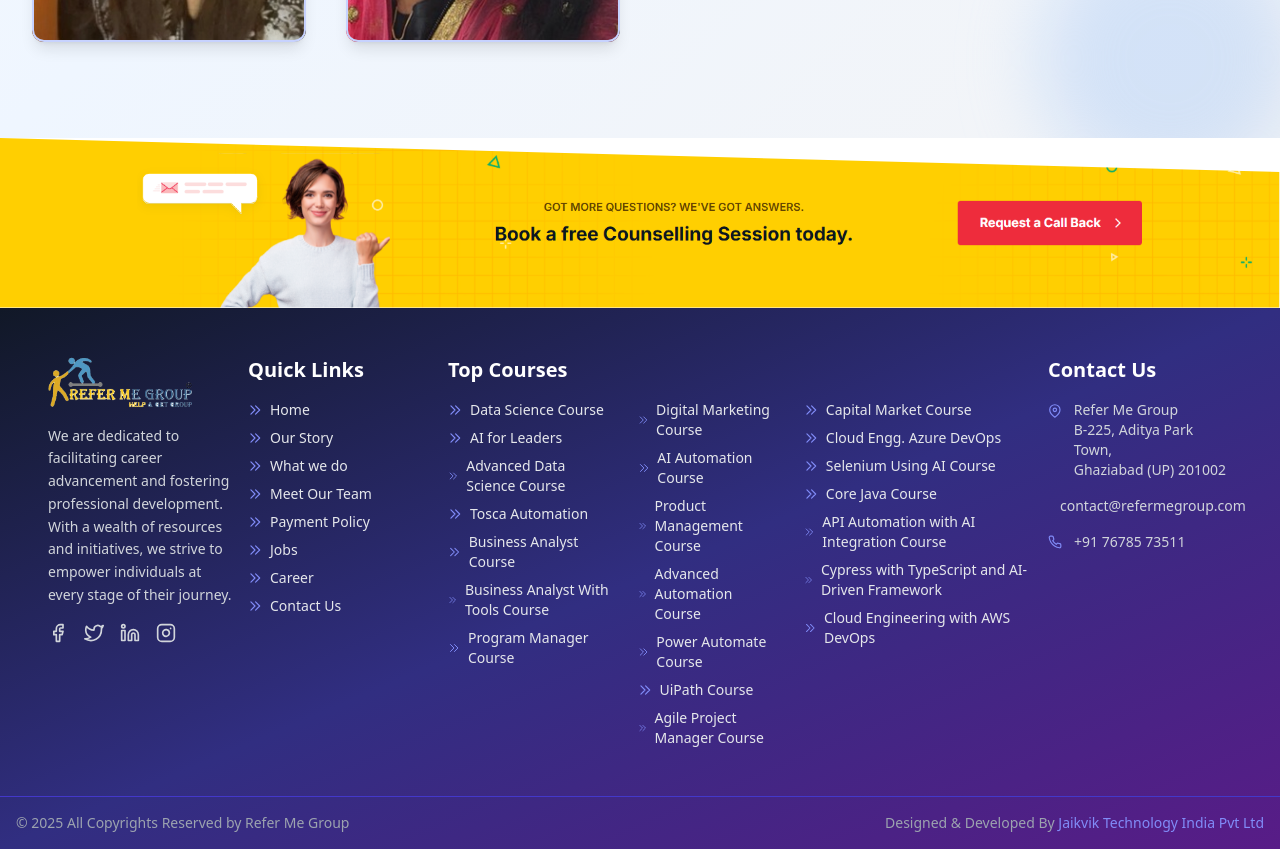
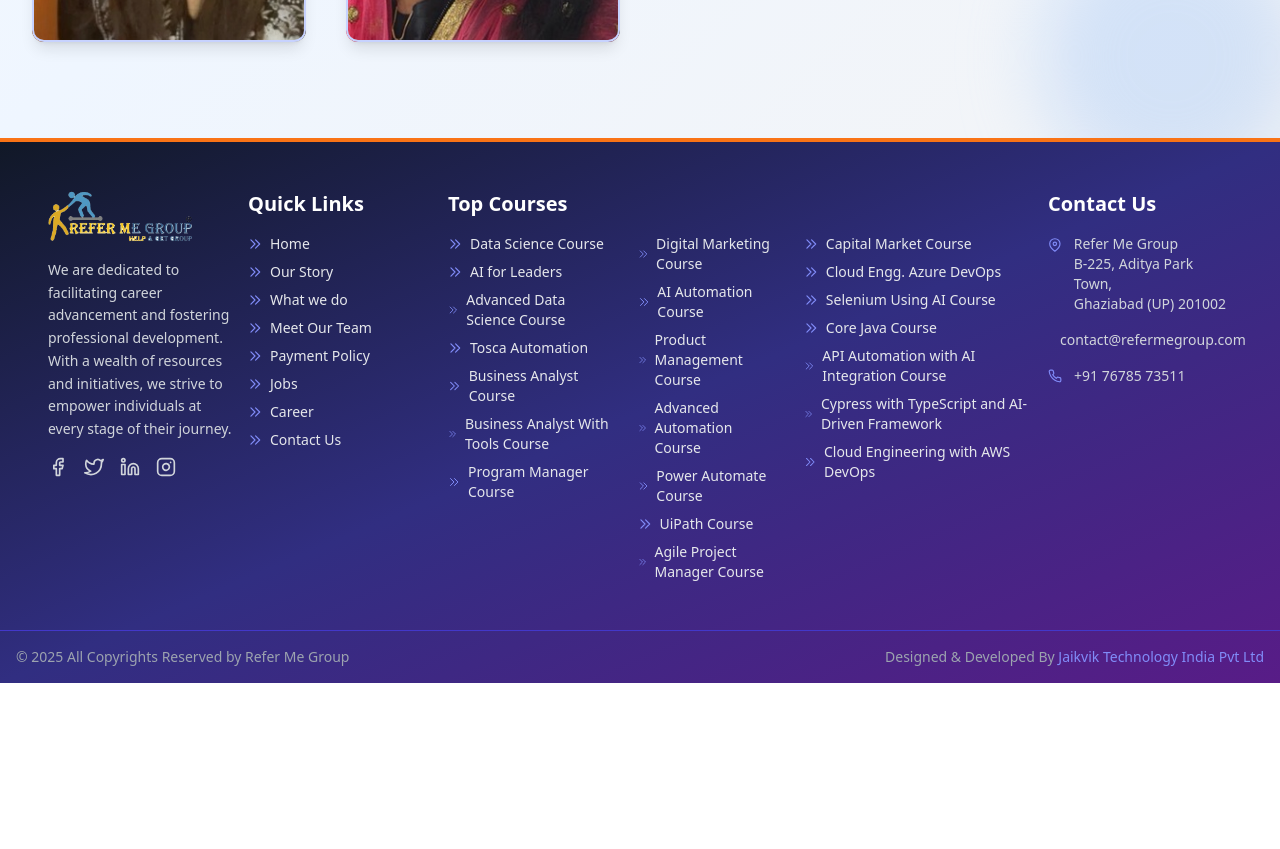
Before and after one commit to nany0074/refer-me, a React (Vite) app: page /about/team in a window 1280 px wide. Shown: the part 1200-2049 px from the top of the page. After the commit the page ends 1883 px from the top, so only its background shows below. Built offline with nearby package versions, Linux system fonts and the light colour scheme; what react-head would draw is missing.

Commit message:
homepage changes

```diff
--- a/src/common/footer/Footer.jsx
+++ b/src/common/footer/Footer.jsx
@@ -167,14 +167,14 @@
   return (
     <>
       {/* Decorative Footer Image */}
-      <img
+      {/* <img
         src="/assets/banners/footer.png"
         alt="Footer Banner"
         className="w-full"
         style={{ clipPath: 'polygon(0 0, 100% 20%, 100% 100%, 0% 100%)' }}
-      />
+      /> */}
 
-      <footer className="bg-gradient-to-br from-gray-900 via-indigo-900 to-purple-900 text-gray-200">
+      <footer className="bg-gradient-to-br from-gray-900 via-indigo-900 to-purple-900 text-gray-200 border-t-4 border-orange-500">
 
         {/* ===== First Footer Section ===== */}
         <div className="max-w-full mx-auto px-12 py-12 grid grid-cols-1 md:grid-cols-6 gap-4">
--- a/src/components/HeroSection.jsx
+++ b/src/components/HeroSection.jsx
@@ -50,15 +50,15 @@
               </div>
               <div className="flex-1 grid grid-cols-3 gap-4 md:gap-6">
                 <div className="text-center p-4 rounded-lg transition-all duration-300 hover:bg-blue-50 hover:shadow-md">
-                  <p className="text-4xl font-extrabold text-blue-700 animate-pulse-once">60K+</p>
-                  <p className="text-gray-700 mt-2 font-medium">Companies Trained</p>
+                  <p className="text-4xl font-extrabold text-blue-700 animate-pulse-once">10K+</p>
+                  <p className="text-gray-700 mt-2 font-medium">Trained Corporates</p>
                 </div>
                 <div className="text-center p-4 rounded-lg transition-all duration-300 hover:bg-blue-50 hover:shadow-md">
-                  <p className="text-4xl font-extrabold text-blue-700 animate-pulse-once">300K+</p>
+                  <p className="text-4xl font-extrabold text-blue-700 animate-pulse-once">20+</p>
                   <p className="text-gray-700 mt-2 font-medium">Courses & Videos</p>
                 </div>
                 <div className="text-center p-4 rounded-lg transition-all duration-300 hover:bg-blue-50 hover:shadow-md">
-                  <p className="text-4xl font-extrabold text-blue-700 animate-pulse-once">700+</p>
+                  <p className="text-4xl font-extrabold text-blue-700 animate-pulse-once">1400+</p>
                   <p className="text-gray-700 mt-2 font-medium">Training Providers</p>
                 </div>
               </div>
--- a/src/components/HomeBanner.jsx
+++ b/src/components/HomeBanner.jsx
@@ -14,14 +14,14 @@
       title: "Summer Collection",
       subtitle: "New Arrivals 2023",
       // image: '../../src/assets/banners/ban2.png', // - wrong method
-      image: '/assets/banners/image (3).png', // - right metho
+      image: '/assets/banners/online-coures8 (4).jpg', // - right metho
       cta: "Shop Now"
     },
     {
       id: 2,
       title: "Winter Special",
       subtitle: "Up to 50% Off",
-      image: "/assets/banners/ban2.png",
+      image: "assets/banners/online-coures8 (4).jpg",
       cta: "Discover More"
     },
     {
@@ -35,7 +35,7 @@
         id: 4,
         title: "Limited Edition",
         subtitle: "Exclusive Designs",
-        image: "/assets/banners/online-coures 3.jpg",
+        image: "assets/banners/online-coures8 (4).jpg",
         cta: "View Collection"
       },
       {
@@ -63,7 +63,7 @@
         id: 8,
         title: "Limited Edition",
         subtitle: "Exclusive Designs",
-        image: "/assets/banners/online-courses6.jpeg",
+        image: "/assets/banners/online-coures7 (1).jpg",
         cta: "View Collection"
       }
   ];
--- a/src/components/TestimonialSection.jsx
+++ b/src/components/TestimonialSection.jsx
@@ -151,11 +151,11 @@
                 READ MORE
               </a> */}
               <div className="flex items-center mt-4 border-t-2 pt-4">
-                <img
+                {/* <img
                   src="https://via.placeholder.com/40"
                   alt="avatar"
                   className="w-10 h-10 rounded-full mr-3"
-                />
+                /> */}
                 <div>
                   <p className="font-medium">{testimonial.author}</p>
                   <p className="text-sm text-gray-500">{testimonial.role}</p>
--- a/src/pages/About/Team.jsx
+++ b/src/pages/About/Team.jsx
@@ -10,10 +10,10 @@
         name: 'Neelaam Baranwal',
         role: 'Strategic Partner',
         image: '/assets/teams/team (1).jpeg',
-        linkedin: 'https://linkedin.com/in/aarav',
-        twitter: 'https://twitter.com/aarav',
-        github: 'https://github.com/aarav',
-        bio: 'A visionary leader ',
+        linkedin: null,
+        twitter: null,
+        github: null,
+        bio: 'Visionary Strategist',
         video: null,
     },
     {
@@ -21,10 +21,10 @@
         name: 'Saroj Baranwal',
         role: 'Strategic Partner',
         image: '/assets/teams/team (2).jpeg',
-        linkedin: 'https://linkedin.com/in/priya',
+        linkedin: null,
         twitter: null,
         github: null,
-        bio: 'Saroj excels at identifying top-tier talent and building strong, lasting relationships. Her expertise ensures that both companies and candidates find their perfect match.',
+        bio: 'People Connector',
         video: null,
     },
     {
@@ -32,10 +32,10 @@
         name: 'Gouda Somesh Yadav',
         role: 'Training Coordinator',
         image: '/assets/teams/team (3).jpeg',
-        linkedin: 'https://linkedin.com/in/vikram',
-        twitter: 'https://twitter.com/vikram',
+        linkedin: null,
+        twitter: null,
         github: null,
-        bio: 'An industry veteran with 20+ years experience, He crafts cutting-edge training programs that equip professionals with in-demand skills for career advancement.',
+        bio: 'Training Expert',
         video: null,
     },
     {
@@ -43,10 +43,10 @@
         name: 'Snehal Mawle',
         role: 'Training Head',
         image: '/assets/teams/team (4).jpeg',
-        linkedin: 'https://linkedin.com/in/deepika',
+        linkedin: 'https://www.linkedin.com/in/snehal-mawle-88a246257/',
         twitter: null,
         github: null,
-        bio: 'Snehal is the heart of our "Referme-ians" community, fostering engagement and ensuring every member feels supported and connected throughout their journey.',
+        bio: 'Community Leader',
         video: null,
     },
     {
@@ -54,10 +54,10 @@
         name: 'Aastha Malhotra',
         role: 'HR & Admin',
         image: '/assets/teams/team (5).jpeg',
-        linkedin: 'https://linkedin.com/in/rohan',
+        linkedin: 'https://www.linkedin.com/in/aastha-malhotra-07982b169/',
         twitter: null,
         github: null,
-        bio: 'Aastha specializes in crafting personalized placement strategies, guiding candidates through interview prep and resume optimization to secure their ideal roles.',
+        bio: 'HR Specialist',
         video: null,
     },
     {
@@ -65,33 +65,13 @@
         name: 'Gunjan Baranwal',
         role: 'CEO & MD',
         image: '/assets/teams/team (6).jpeg',
-        twitter: null,
+        linkedin: 'https://www.linkedin.com/in/gunjan-baranwal-650717b8/',
         github: null,
-        bio: 'Gunjan provides invaluable career guidance, helping professionals navigate their paths, identify strengths, and overcome challenges to achieve their career goals.',
+        bio: 'Career Coach',
         video: null,
     },
-    //  {
-    //     id: 7,
-    //     name: 'Sareeta devi',
-    //     role: 'Career Counselor',
-    //     image: 'https://media.istockphoto.com/id/1326908594/photo/happy-business-women-and-teacher-with-headphones-using-laptop-for-video-call-stock-photo.jpg?s=612x612&w=0&k=20&c=R8B4RJ2aZzsFKgiQmWjwTgu5QEUY4Lf6_dA4Zp-97PE=',
-    //     twitter: null,
-    //     github: null,
-    //     bio: 'Sara provides invaluable career guidance, helping professionals navigate their paths, identify strengths, and overcome challenges to achieve their career goals.',
-    //     video: null,
-    // },
-    //  {
-    //     id: 8,
-    //     name: 'Nandini sharma',
-    //     role: 'Career Counselor',
-    //     image: 'https://media.istockphoto.com/id/1310208267/photo/portrait-of-indian-woman-as-a-teacher-in-sari-standing-isolated-over-white-background-stock.jpg?s=612x612&w=0&k=20&c=UpkNhqazjP4CNvndwC_Qus1SwAEc1ogPOGpIDmWd4bk=',
-    //     twitter: null,
-    //     github: null,
-    //     bio: 'Sara provides invaluable career guidance, helping professionals navigate their paths, identify strengths, and overcome challenges to achieve their career goals.',
-    //     video: null,
-    // },
+];
 
-];
 
 const TeamMemberCard = ({ member }) => {
     return (
```
Also changed, not shown: public/assets/banners/online-coures7 (1).jpg (added), public/assets/banners/online-coures8 (4).jpg (added).
